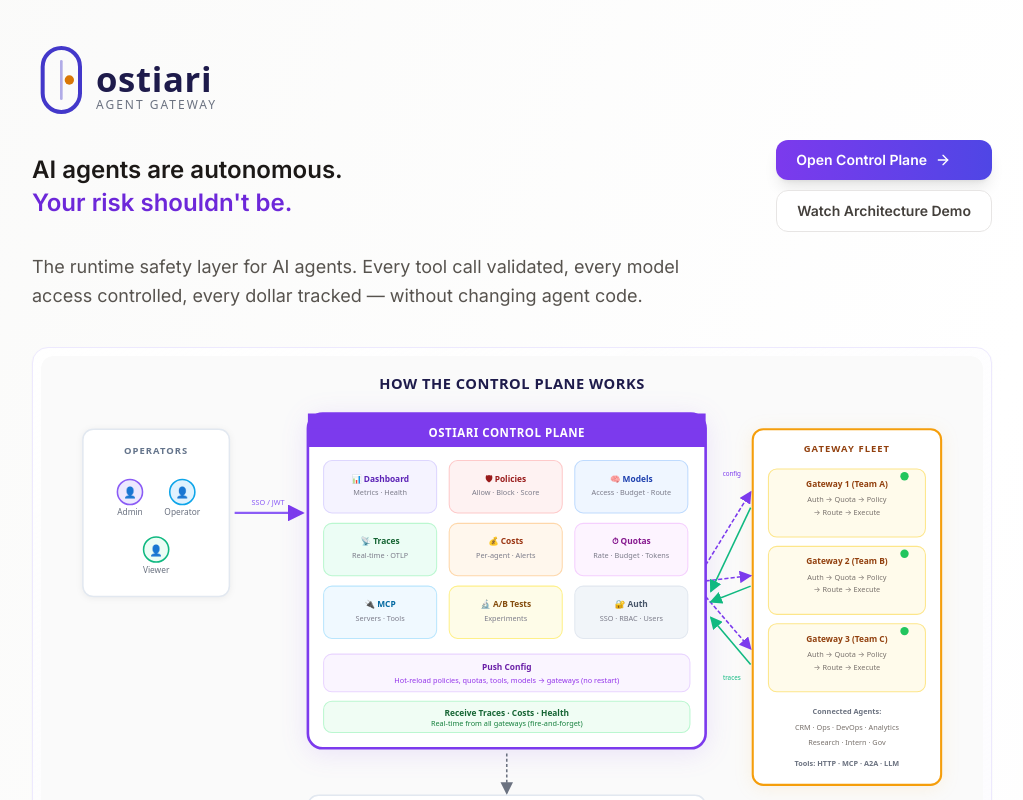
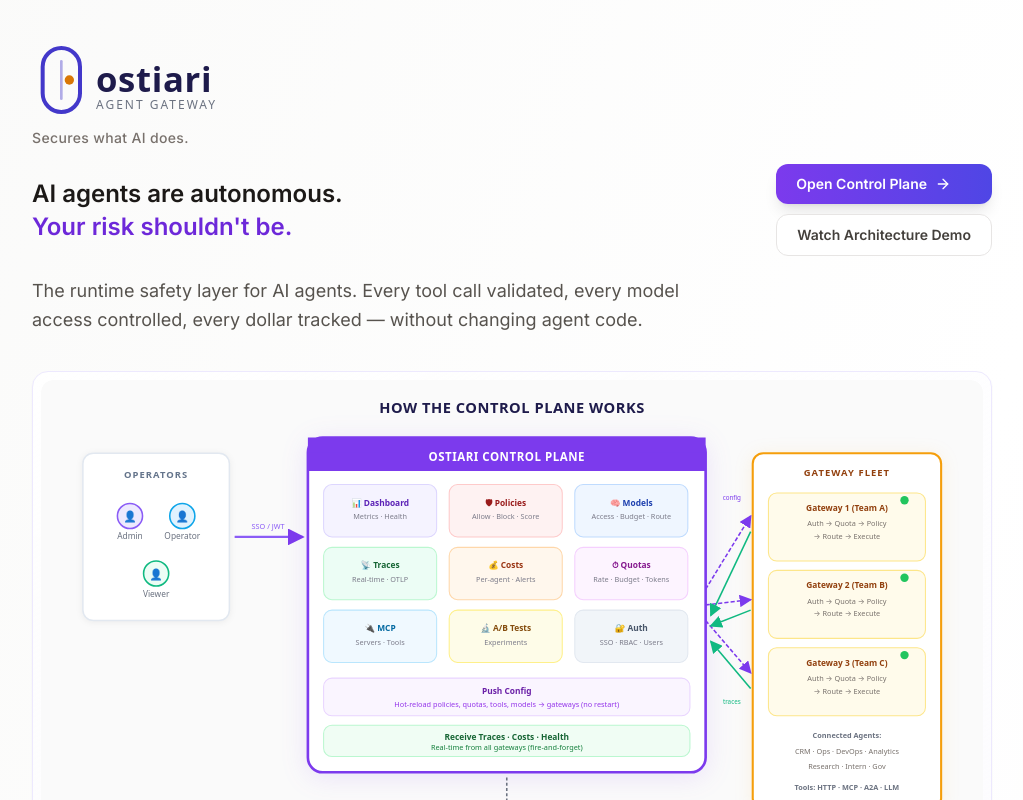
Before and after one commit to hk-775/ostiari, a React (Vite) app in the folder control-plane/frontend/: page / in a window 1280 px wide. Shown: the top 800 px of the page, without its empty margins (128-1151 px from the left). Built offline with nearby package versions, Linux system fonts and the light colour scheme; no server answers; the HTML template or start-up script is replaced by a standard one.

Commit message:
Add 'Secures what AI does.' tagline under logo on landing page

```diff
--- a/control-plane/frontend/src/pages/Landing.tsx
+++ b/control-plane/frontend/src/pages/Landing.tsx
@@ -27,8 +27,9 @@
       {/* Hero */}
       <div className="max-w-5xl mx-auto px-8 pt-10 pb-5">
         <img src="/logo.svg" alt="Ostiari" className="h-20" />
+        <p className="mt-2 text-sm font-medium text-stone-500 tracking-wide">Secures what AI does.</p>
 
-        <div className="flex items-center justify-between gap-8 mt-5">
+        <div className="flex items-center justify-between gap-8 mt-4">
           <p className="text-2xl font-semibold text-stone-900 leading-snug">AI agents are autonomous.<br /><span className="text-violet-700">Your risk shouldn't be.</span></p>
           <div className="flex flex-col gap-2.5 shrink-0">
             <Link to="/dashboard" className="inline-flex items-center gap-2 rounded-xl bg-gradient-to-r from-violet-600 to-indigo-600 px-5 py-2.5 text-sm font-semibold text-white shadow-lg hover:shadow-xl transition">
```
